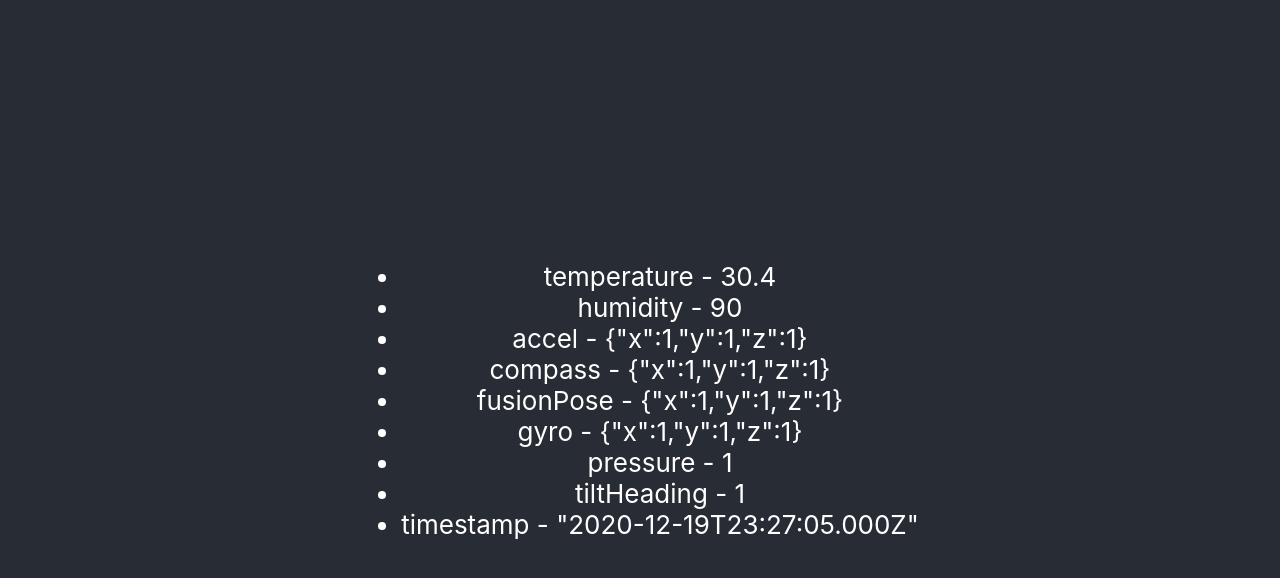
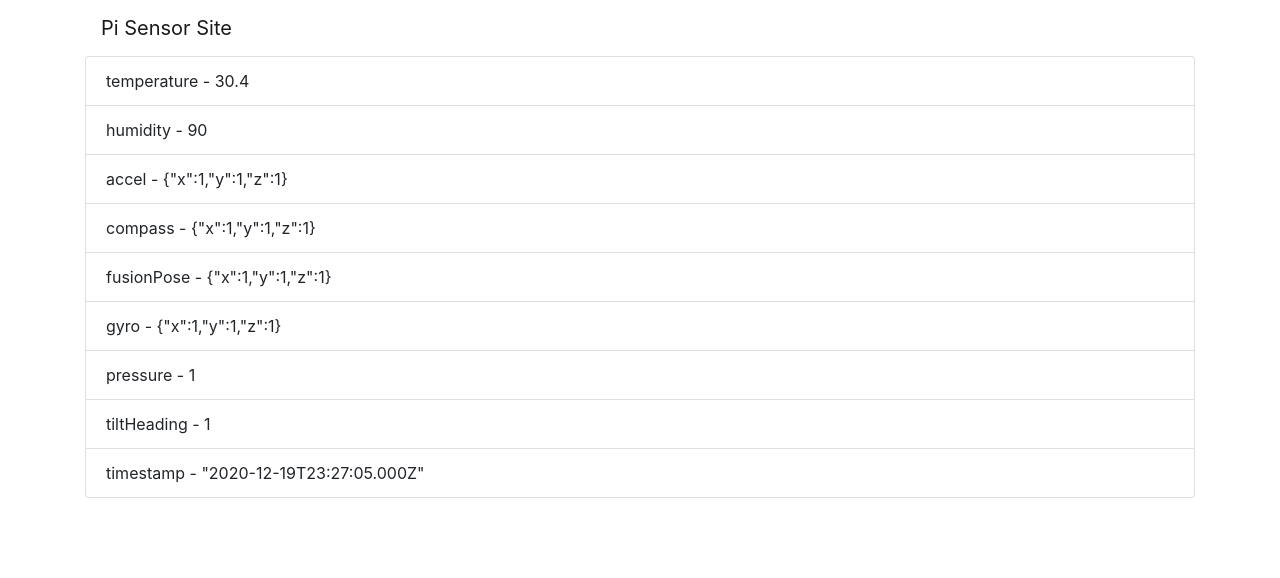
Before and after one commit to owenlow/pi-sense-hat-frontend, a React (Create React App) app: page / in a window 1280 px wide. Shown: the top 578 px of the page. Built offline with nearby package versions, Linux system fonts and the light colour scheme.

Commit message:
Adding react-bootstrap and prettier

```diff
--- a/package.json
+++ b/package.json
@@ -10,7 +10,9 @@
     "@types/node": "^12.19.8",
     "@types/react": "^16.14.2",
     "@types/react-dom": "^16.9.10",
+    "bootstrap": "^4.5.3",
     "react": "^17.0.1",
+    "react-bootstrap": "^1.4.0",
     "react-dom": "^17.0.1",
     "react-scripts": "4.0.1",
     "recharts": "^1.8.5",
@@ -40,5 +42,8 @@
       "last 1 firefox version",
       "last 1 safari version"
     ]
+  },
+  "devDependencies": {
+    "prettier": "^2.2.1"
   }
 }
--- a/src/App.module.css
+++ /dev/null
@@ -1,18 +0,0 @@
-.appContainer {
-  text-align: center;
-}
-
-.appHeader {
-  background-color: #282c34;
-  min-height: 100vh;
-  display: flex;
-  flex-direction: column;
-  align-items: center;
-  justify-content: center;
-  font-size: calc(10px + 2vmin);
-  color: white;
-}
-
-.appLink {
-  color: #61dafb;
-}
--- a/src/App.tsx
+++ b/src/App.tsx
@@ -1,15 +1,17 @@
-import React from 'react';
-import styles from './App.module.css';
+import React, { FunctionComponent } from "react";
 import SensorListView from "./views/SensorListView";
+import Container from "react-bootstrap/Container";
+import Navbar from "react-bootstrap/Navbar";
 
-function App() {
-  return (
-    <div className={styles.appContainer}>
-      <header className={styles.appHeader}>
-        <SensorListView/>
-      </header>
-    </div>
-  );
-}
+const App: FunctionComponent = () => {
+    return (
+        <Container>
+            <Navbar>
+                <Navbar.Brand>Pi Sensor Site</Navbar.Brand>
+            </Navbar>
+            <SensorListView />
+        </Container>
+    );
+};
 
 export default App;
--- a/src/index.css
+++ /dev/null
@@ -1,13 +0,0 @@
-body {
-  margin: 0;
-  font-family: -apple-system, BlinkMacSystemFont, 'Segoe UI', 'Roboto', 'Oxygen',
-    'Ubuntu', 'Cantarell', 'Fira Sans', 'Droid Sans', 'Helvetica Neue',
-    sans-serif;
-  -webkit-font-smoothing: antialiased;
-  -moz-osx-font-smoothing: grayscale;
-}
-
-code {
-  font-family: source-code-pro, Menlo, Monaco, Consolas, 'Courier New',
-    monospace;
-}
--- a/src/views/SensorListView.tsx
+++ b/src/views/SensorListView.tsx
@@ -1,6 +1,7 @@
-import React, {FunctionComponent, useEffect, useState} from "react";
-import {getAllSensors} from "../service/pi-sensor-service";
-import {SensorData} from "../types";
+import React, { FunctionComponent, useEffect, useState } from "react";
+import { getAllSensors } from "../service/pi-sensor-service";
+import { SensorData } from "../types";
+import { ListGroup } from "react-bootstrap";
 
 const SensorListView: FunctionComponent = () => {
     const [sensorData, setSensorData] = useState<SensorData>();
@@ -14,11 +15,14 @@ const SensorListView: FunctionComponent = () => {
     }, []);
 
     return (
-        <ul>
-            {sensorData && Object.entries(sensorData).map(([sensorName, sensorValue]) =>
-                <li key={sensorName}>{sensorName} - {JSON.stringify(sensorValue)}</li>
-            )}
-        </ul>
+        <ListGroup>
+            {sensorData &&
+                Object.entries(sensorData).map(([sensorName, sensorValue]) => (
+                    <ListGroup.Item key={sensorName}>
+                        {sensorName} - {JSON.stringify(sensorValue)}
+                    </ListGroup.Item>
+                ))}
+        </ListGroup>
     );
 };
 
```
Also changed, not shown: src/index.tsx (+9 -9 lines), src/service/pi-sensor-service.ts (+14 -14 lines), src/types/index.ts (+12 -5 lines), .prettierrc.json (added), 1 other file (tests, documents, lock files or other folders).
